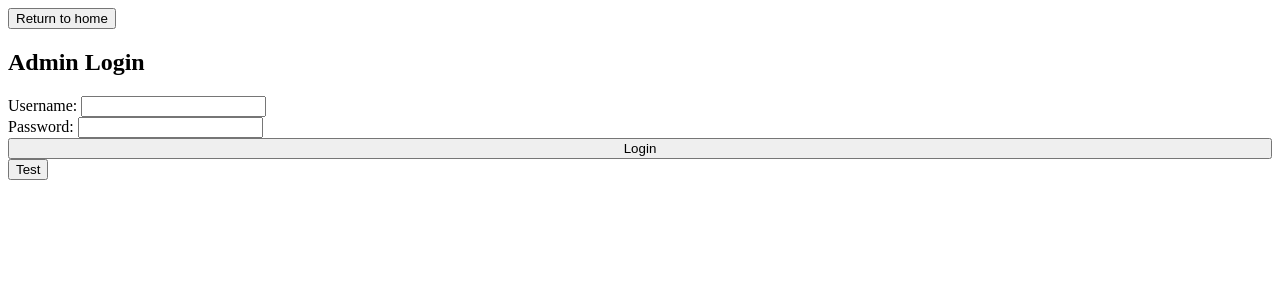
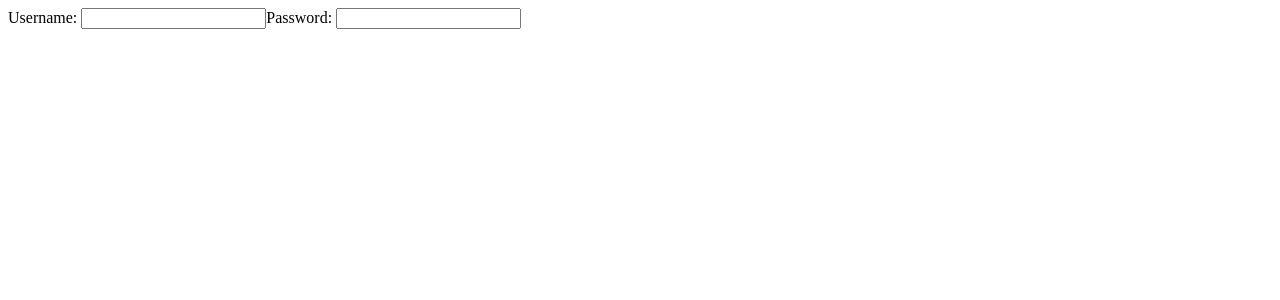
Before and after one commit to EljiahR/k-xlsx-converter-front-end, a Next.js app: page /dashboard/login in a window 1280 px wide. Shown: the top 300 px of the page. Built offline with nearby package versions, Linux system fonts and the light colour scheme.

Commit message:
Removed authService, created base axios instance for all elements to run off of

```diff
--- a/src/app/_lib/authService.js
+++ /dev/null
@@ -1,27 +0,0 @@
-import axios from "axios";
-
-const API_URL =
-  "https://kxlsxconverterapi.onrender.com/auth/";
-
-class AuthService {
-  login(username, password) {
-    return axios
-      .post(API_URL + "login", { username, password })
-      .then((response) => {
-        if (response.data.token) {
-          localStorage.setItem("user", JSON.stringify(response.data));
-        }
-        return response.data;
-      });
-  }
-
-  logout() {
-    localStorage.removeItem("user");
-  }
-
-  getCurrentUser() {
-    return JSON.parse(localStorage.getItem("user"));
-  }
-}
-
-export default new AuthService();
--- a/src/app/dashboard/(admin)/login/page.jsx
+++ /dev/null
@@ -1,87 +0,0 @@
-"use client";
-import styles from "@/styles/Login.module.css";
-import { useEffect, useState } from "react";
-import { useRouter } from "next/navigation";
-import Link from "next/link";
-import AuthService from "@/lib/authService.js";
-
-const Login = ({ loginStatus = "" }) => {
-  const router = useRouter();
-
-  const [username, setUsername] = useState("");
-  const [password, setPassword] = useState("");
-  const [message, setMessage] = useState(loginStatus);
-  const [isLoggedIn, setIsLoggedIn] = useState(false);
-
-  useEffect(() => {
-    if (typeof window !== undefined && AuthService.getCurrentUser() != null) {
-      setIsLoggedIn(true);
-    }
-    document.title = "Login";
-  }, []);
-
-  const handleLogin = async (e) => {
-    e.preventDefault();
-    try {
-      const response = await AuthService.login(username, password);
-      if (response.token) {
-        // Successfully logged in
-        router.push("/dashboard/employees");
-      }
-    } catch (error) {
-      setMessage("Login failed :(");
-    }
-  };
-
-  const handleLogout = (e) => {
-    e.preventDefault();
-    AuthService.logout();
-  };
-
-  const handleTestSection = () => {
-    router.push("/dashboard/test");
-  }
-
-  return (
-    <div id="login-page">
-      <Link href="/">
-        <button>Return to home</button>
-      </Link>
-      <h2>Admin Login</h2>
-      {!isLoggedIn && (
-        <>
-          <form id="login-form" className={styles["form"]} onSubmit={handleLogin}>
-            <label htmlFor="username">
-              Username:{" "}
-              <input
-                type="text"
-                id="username"
-                onChange={(e) => setUsername(e.target.value)}
-              />
-            </label>
-            <label htmlFor="password">
-              Password:{" "}
-              <input
-                type="password"
-                id="password"
-                onChange={(e) => setPassword(e.target.value)}
-              />
-            </label>
-            <button type="submit">Login</button>
-          </form>
-          <button type="button" onClick={handleTestSection}>Test</button>
-        </>
-      )}
-
-      {message != "" && <p>Message: {message}</p>}
-      {isLoggedIn && (
-        <div>
-          <p>Currently logged in</p>
-          <button onClick={handleLogout}>Logout</button>
-        </div>
-      )}
-    </div>
-  );
-};
-
-export default Login;
--- /dev/null
+++ b/src/app/dashboard/(admin)/login/page.tsx
@@ -0,0 +1,28 @@
+"use client";
+
+import axios from "axios";
+import { FC, FormEvent, useState } from "react";
+
+const Login: FC = () => {
+    const [username, setUsername] = useState("");
+    const [password, setPassword] = useState("");
+
+    const handleLogin = async (e: FormEvent) => {
+        e.preventDefault();
+
+        const response = await axios.post("https://kxlsxconverterapi.onrender.com/User")
+    }
+
+    return (
+        <div id="login-page">
+            <form id="id-form" onSubmit={(e) => handleLogin(e)}>
+                <label htmlFor="username">Username: </label>
+                <input type="text" id="username" name="username" value={username} onChange={(e) => setUsername(e.target.value)} />
+                <label htmlFor="password">Password: </label>
+                <input type="password" id="password" name="password" value={password} onChange={(e) => setPassword(e.target.value)} />
+            </form>
+        </div>
+    )
+}
+
+export default Login;
```
Also changed, not shown: src/app/_lib/axiosBase.ts (added, +7 -0 lines).
